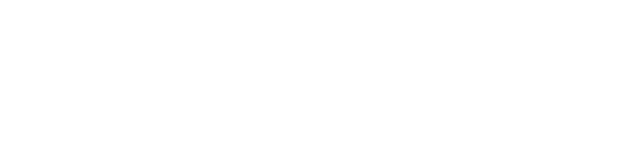
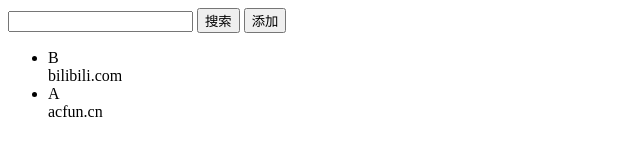
Before and after one commit to pkc918/Navigation, a plain HTML site: page src/index.html in a window 1280 px wide. Shown: the whole page, without its empty margins (0-640 px from the left). Drawn offline with Linux system fonts and the light colour scheme.

Commit message:
HTML 结构

```diff
--- a/src/index.html
+++ b/src/index.html
@@ -10,6 +10,27 @@
     <link rel="stylesheet" href="style.css" />
   </head>
   <body>
+    <header class="globalHeader">
+      <input type="text" />
+      <button class="searchWeb">搜索</button>
+      <button class="addWeb">添加</button>
+    </header>
+    <main class="globalMain">
+      <ul class="siteList">
+        <li>
+          <div class="site">
+            <div class="logo">B</div>
+            <div class="link">bilibili.com</div>
+          </div>
+        </li>
+        <li>
+          <div class="site">
+            <div class="logo">A</div>
+            <div class="link">acfun.cn</div>
+          </div>
+        </li>
+      </ul>
+    </main>
     <script src="main.js"></script>
   </body>
 </html>
```
Also changed, not shown: src/style.less (added).
